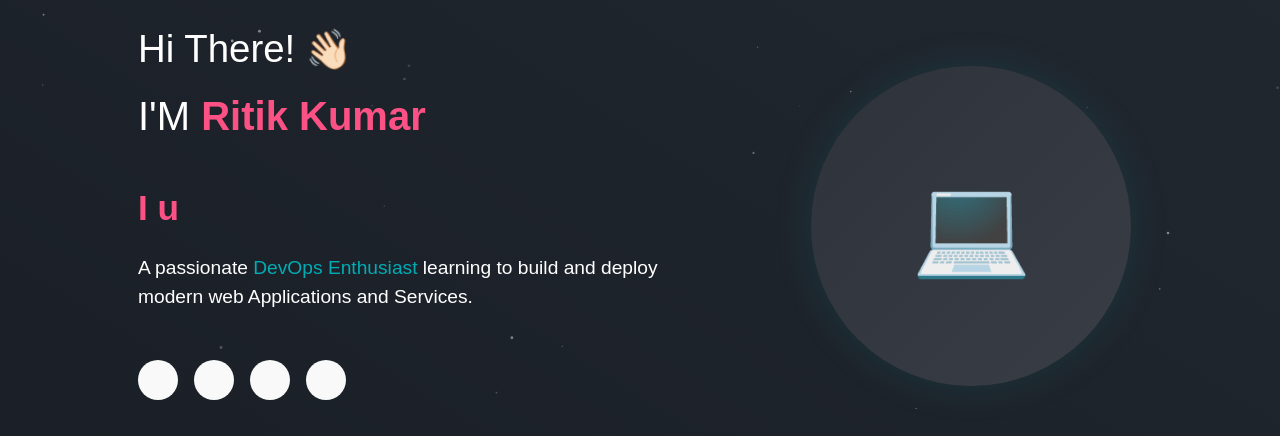
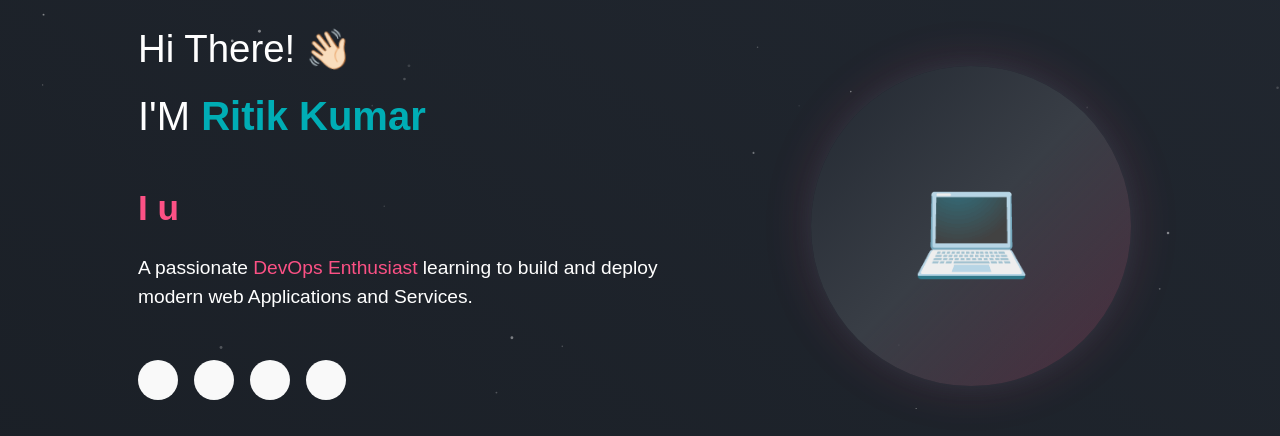
Before and after one commit to ritikkumar27/portfolio_v2, a Next.js app: page / in a window 1280 px wide. Shown: the part 246-682 px from the top of the page. Built offline with nearby package versions, Linux system fonts and the light colour scheme; no server answers; the database is empty; some icons are missing; a web font is replaced by a local one.

Commit message:
hero section

```diff
--- a/src/components/portfolio/HeroSection.tsx
+++ b/src/components/portfolio/HeroSection.tsx
@@ -40,7 +40,7 @@ export default function HeroSection() {
             transition={{ delay: 0.4, duration: 0.6 }}
           >
             I&apos;M{" "}
-            <strong style={{ color: "var(--color-accent-300)" }}>
+            <strong style={{ color: "var(--color-teal)" }}>
               Ritik Kumar
             </strong>
           </motion.h1>
@@ -62,7 +62,7 @@ export default function HeroSection() {
             transition={{ delay: 0.8, duration: 0.6 }}
           >
             A passionate{" "}
-            <span className="purple">DevOps Enthusiast</span>{" "}
+            <span className="pink">DevOps Enthusiast</span>{" "}
             learning to build and deploy modern web Applications and Services.
           </motion.p>
 
@@ -107,8 +107,8 @@ export default function HeroSection() {
           <div
             className="w-64 h-64 md:w-80 md:h-80 rounded-full flex items-center justify-center"
             style={{
-              background: "linear-gradient(135deg, var(--color-accent-900), var(--color-accent-800))",
-              boxShadow: "0 0 40px rgba(0, 173, 181, 0.12)",
+              background: "linear-gradient(135deg, #222831, #393E46, rgba(252, 81, 133, 0.2))",
+              boxShadow: "0 0 50px rgba(252, 81, 133, 0.15), 0 0 25px rgba(0, 173, 181, 0.1)",
             }}
           >
             <span className="text-6xl md:text-8xl">💻</span>
```
